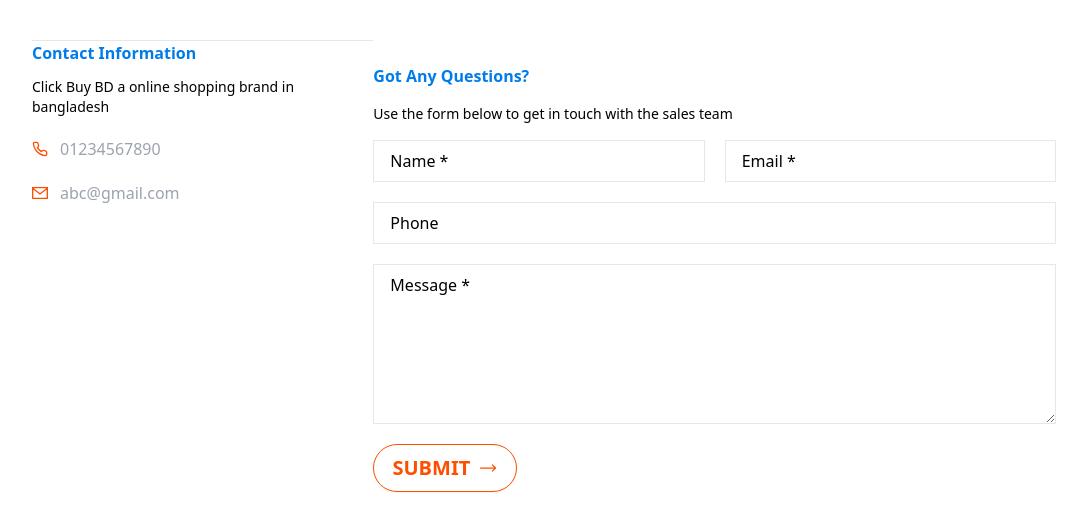
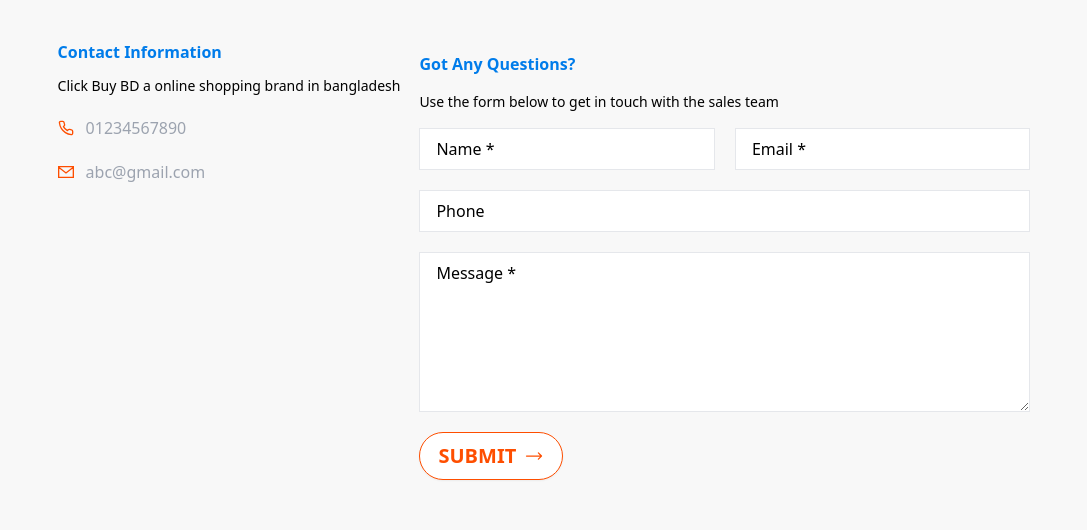
Before and after one commit to MehediHasanMridha/e-commerce-client, a React (Vite) app: page / in a window 1280 px wide. Shown: the top 530 px of the page, without its empty margins (96-1183 px from the left). Built offline with nearby package versions, Linux system fonts and the light colour scheme.

Commit message:
fixed all color and text align

```diff
--- a/src/components/Contact/Contact.jsx
+++ b/src/components/Contact/Contact.jsx
@@ -4,8 +4,7 @@
 const Contact = () => {
   return (
     <div className="pt-10 flex flex-col lg:flex-row lg:justify-between">
-      <div className="lg:w-1/3">
-        <hr />
+      <div className="lg:w-96">
         {/* 1st para  */}
         <div className="mb-5">
           <h2 className="text-[#007CEA] font-bold pb-3">Contact Information</h2>
--- a/src/components/Root/Root.jsx
+++ b/src/components/Root/Root.jsx
@@ -2,7 +2,7 @@
 
 const Root = () => {
   return (
-    <div className="bg-white min-h-screen px-[10%]">
+    <div className="bg-[#F8F8F8] min-h-screen px-[12%]">
       <Contact />
     </div>
     // <div className="bg-[#af6767] min-h-screen">
--- a/src/components/SendingMail/SendingMail.jsx
+++ b/src/components/SendingMail/SendingMail.jsx
@@ -2,14 +2,14 @@
 
 const SendingMail = () => {
   return (
-    <div className="py-6 lg:w-2/3">
+    <div className="lg:w-2/3">
       {/* heading part of form  */}
-      <div>
-        <h2 className="text-[#007CEA] font-bold">Got Any Questions?</h2>
+      <>
+        <h2 className="text-[#007CEA] font-bold pt-3">Got Any Questions?</h2>
         <p className="text-black text-sm py-4">
           Use the form below to get in touch with the sales team
         </p>
-      </div>
+      </>
 
       <form className="flex gap-5 flex-col">
         {/* name and email here  */}
```
